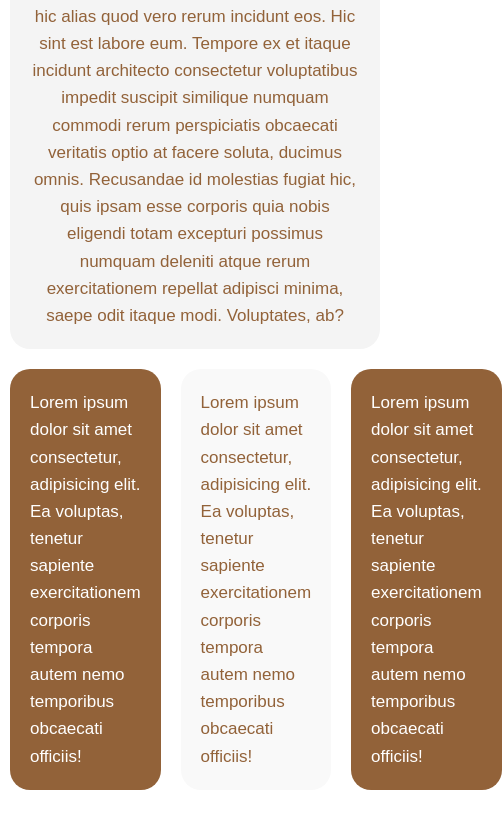
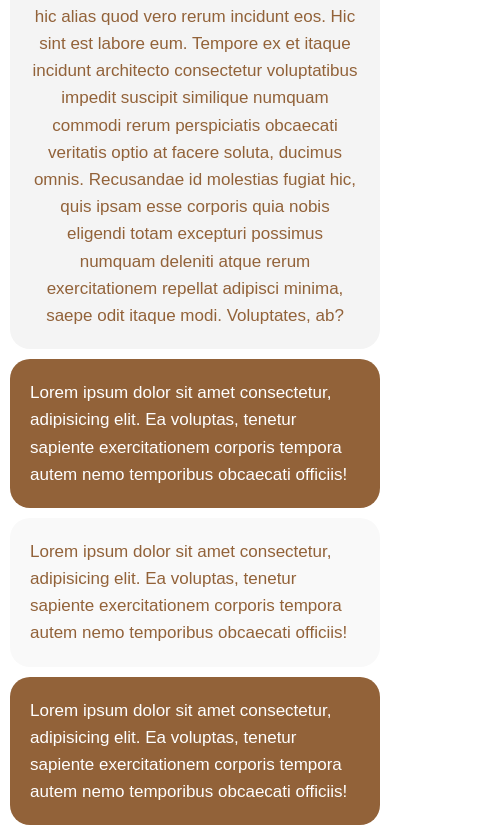
Before and after one commit to MhmodTayel/Fullscreen-Landing-Page, a plain HTML site: page index.html in a window 390 px wide. Shown: the part 1628-2463 px from the top of the page, 502 px wide, since content can reach past the window. Before the commit the page ends 2428 px from the top, so only its background shows below. Drawn offline with Linux system fonts and the light colour scheme.

Commit message:
add responsive

```diff
--- a/css/style.css
+++ b/css/style.css
@@ -88,3 +88,9 @@ body {
 #section-c .box-2 {
   background-color: #f9f9f9;
 }
+
+@media (max-width: 500px) {
+  #section-c {
+    display: block;
+  }
+}
```
